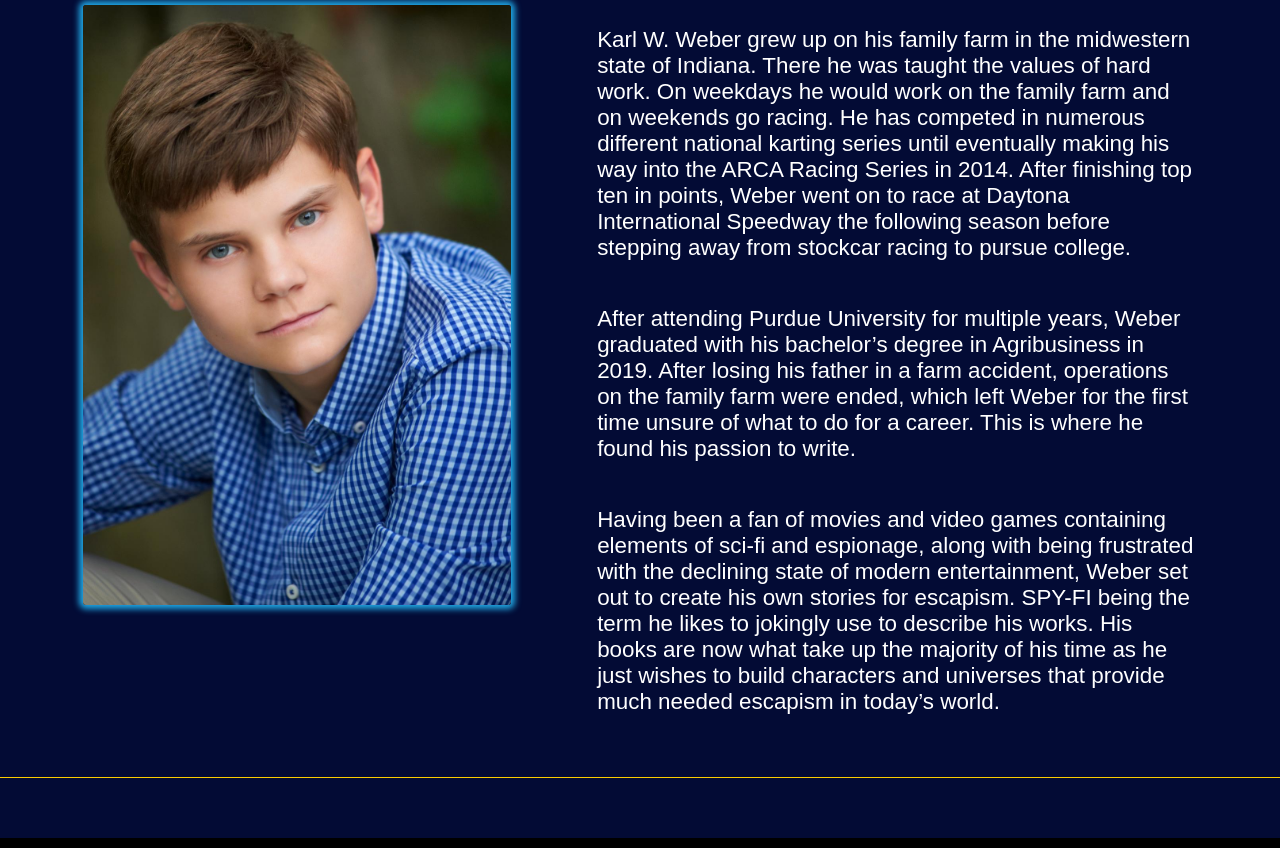
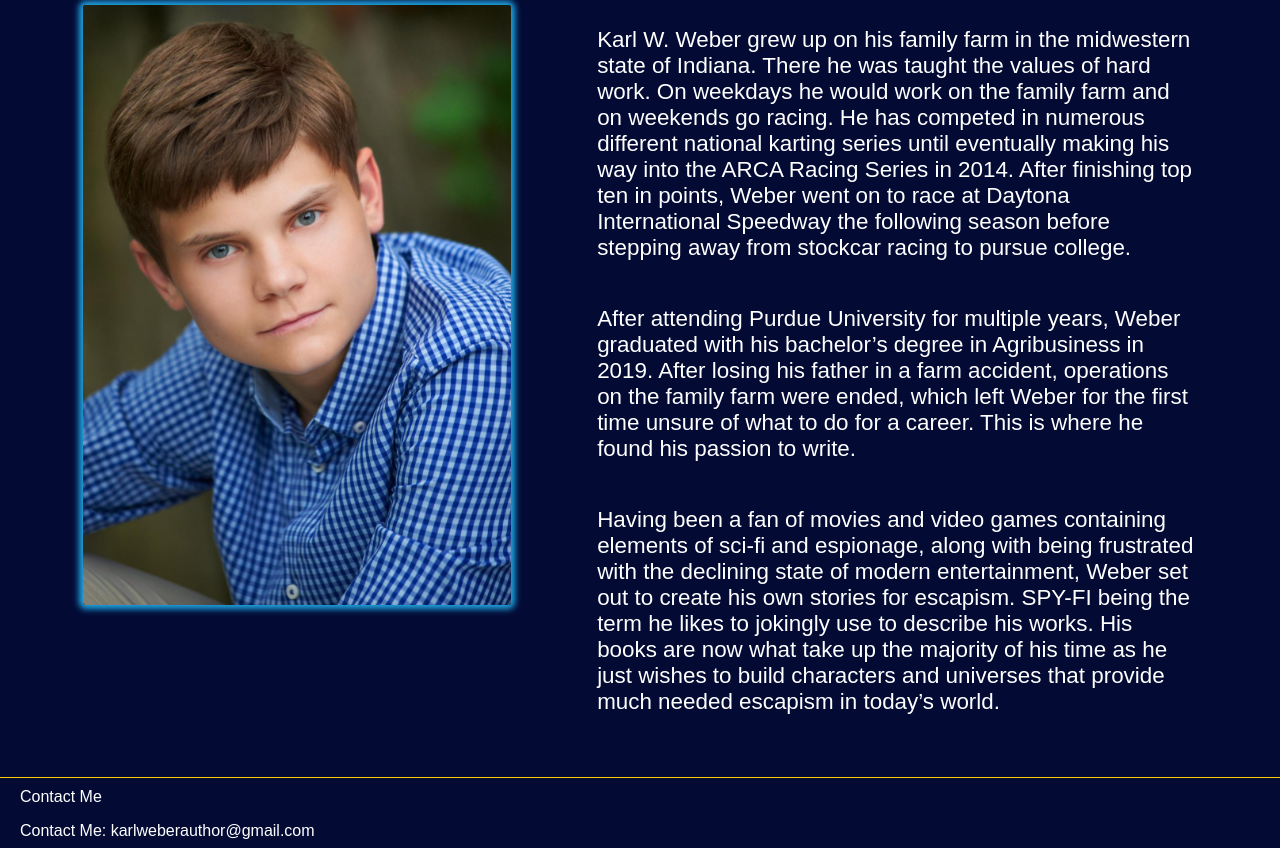
Before and after one commit to smlcate/KWLandingPage, a website: page public/index.html in a window 1280 px wide. Shown: the part 1016-1864 px from the top of the page. Drawn offline with nearby package versions, Linux system fonts and the light colour scheme; some packages are replaced by stand-ins of ours.

Commit message:
add contact mes

```diff
--- a/public/index.html
+++ b/public/index.html
@@ -58,6 +58,10 @@
 
     <footer>
 
+      <a href="mailto:karlweberauthor@gmail.com">Contact Me</a>
+
+      <p>Contact Me: <a href="mailto:karlweberauthor@gmail.com">karlweberauthor@gmail.com</a></p>
+
     </footer>
 
   </body>
--- a/public/styles/main.css
+++ b/public/styles/main.css
@@ -195,6 +195,8 @@ footer {
   background: hsl(230, 89%, 11%);
   height: 60px;
   border-top: 1px solid rgb(251,205,0);
+  padding-left: 20px;
+  padding-top: 10px;
   /* border-top: 1px solid rgba(35,184,247,0.9); */
 }
 
```
